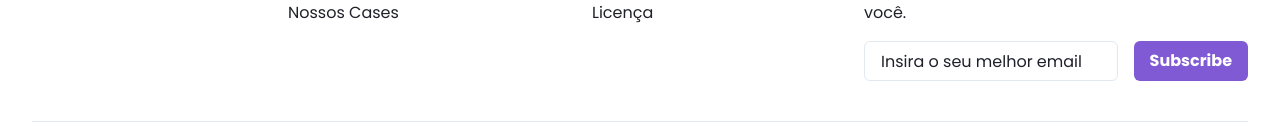
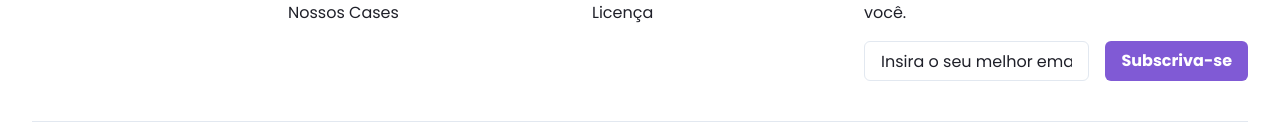
Before and after one commit to Edualicerces10/3exitusrepo, a Next.js app: page / in a window 1280 px wide. Shown: the part 743-874 px from the top of the page. Built offline with nearby package versions, Linux system fonts and the light colour scheme.

Commit message:
alter text button

```diff
--- a/src/components/Footer/SubscribeForm.tsx
+++ b/src/components/Footer/SubscribeForm.tsx
@@ -36,7 +36,7 @@ export const SubscribeForm = (props: HTMLChakraProps<'form'>) => {
             flexShrink={0}
             width={{ base: 'full', md: 'auto' }}
           >
-            Subscribe
+            Subscriva-se
           </Button>
         </Stack>
       </Stack>
```
